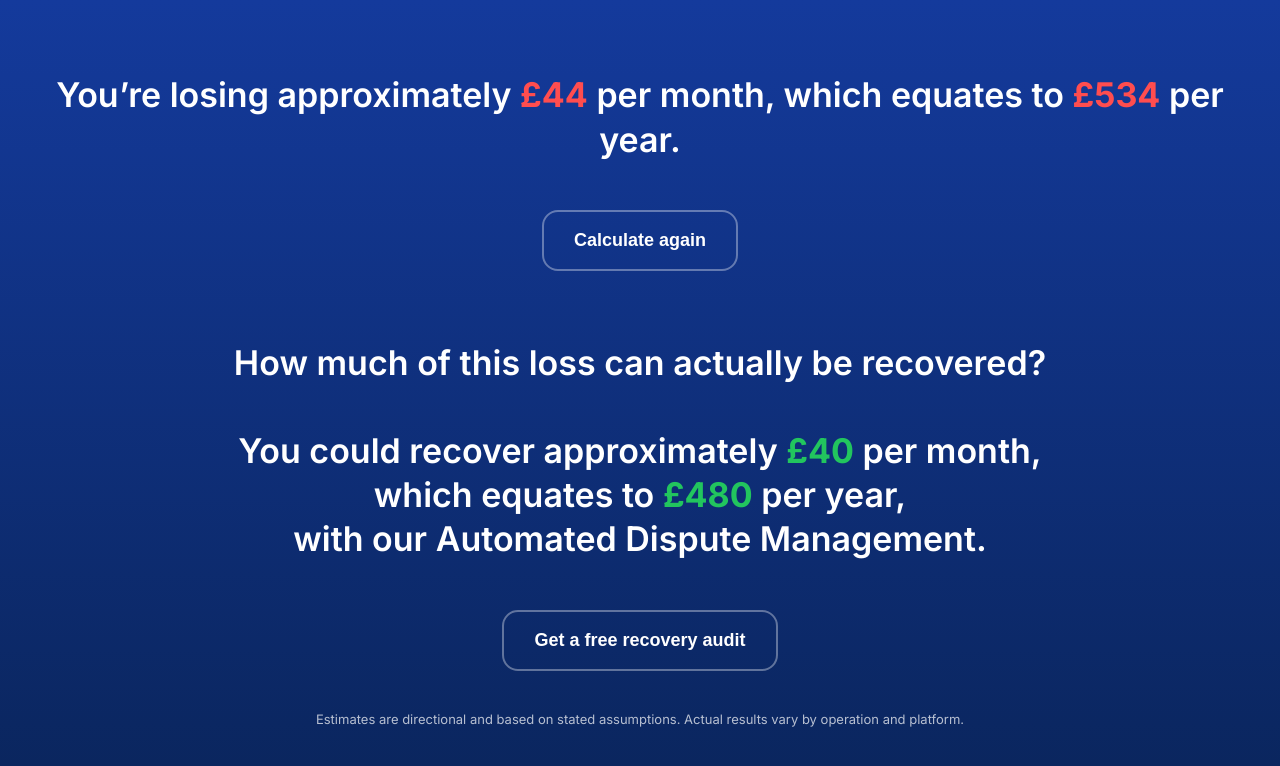
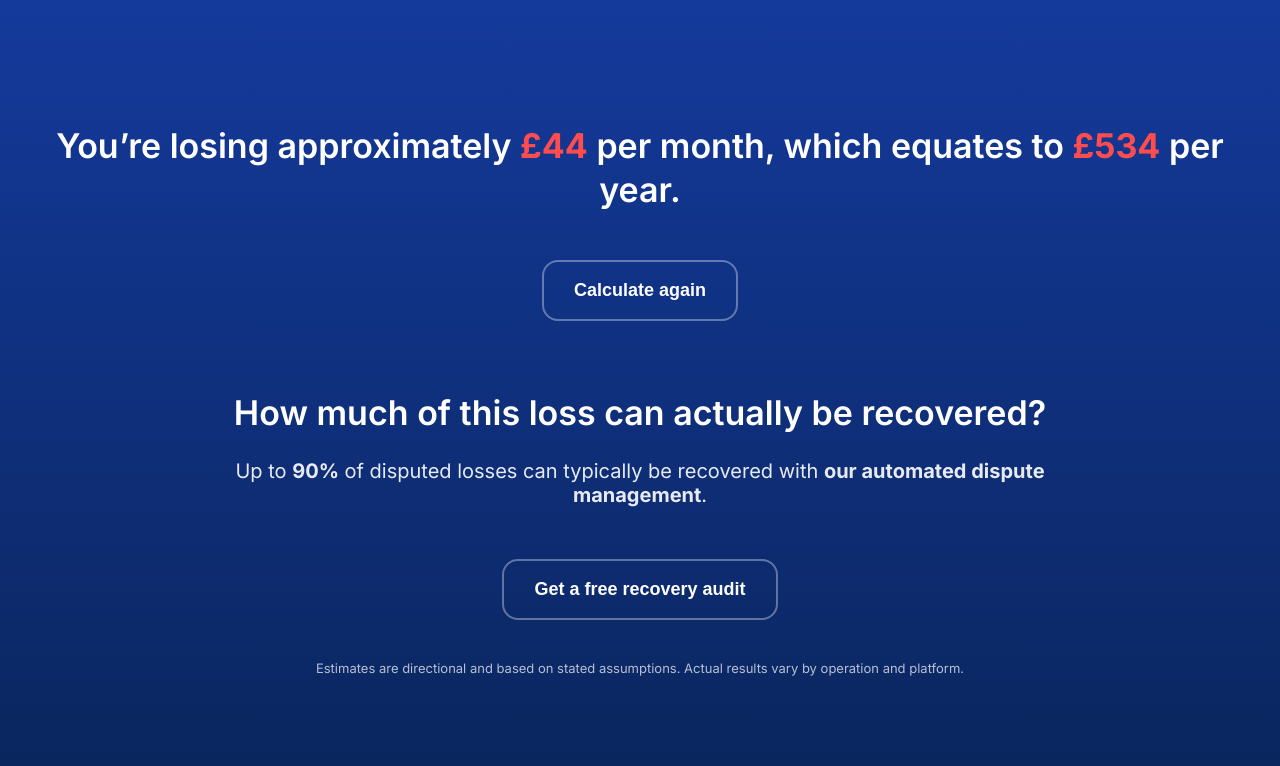
Before and after one commit to IDT-ADT/Revenue-Calculator, a plain HTML site: page index.html in a window 1280 px wide. Both pictures are taken after typing "5", "5", "5" into the empty fields and a click on the button "Calculate cost". Drawn offline with Linux system fonts and the light colour scheme.

Commit message:
Refactor recovery section and remove unused styles
Removed money-green class and updated recovery text.

```diff
--- a/index.html
+++ b/index.html
@@ -112,16 +112,21 @@
       font-weight: 700;
     }
 
-    .money-green {
-      color: #22c55e;
-      font-weight: 700;
-    }
-
     .recovery {
-      margin-top: 70px; /* extra breathing space */
+      margin-top: 70px;
       max-width: 820px;
       margin-left: auto;
       margin-right: auto;
+    }
+
+    .recovery p {
+      font-size: 20px;
+      opacity: 0.9;
+      margin-bottom: 28px;
+    }
+
+    .highlight {
+      font-weight: 700;
     }
 
     .disclaimer {
@@ -165,7 +170,7 @@
 <div class="hero hidden" id="resultState">
   <div class="content">
 
-    <!-- LOSS (single line flow) -->
+    <!-- LOSS -->
     <div class="result-text">
       You’re losing approximately
       <span class="money" id="monthlyLoss"></span>
@@ -174,22 +179,19 @@
       per year.
     </div>
 
-    <!-- CALCULATE AGAIN (moved up) -->
+    <!-- CALCULATE AGAIN -->
     <button class="secondary" onclick="reset()">Calculate again</button>
 
-    <!-- RECOVERY -->
+    <!-- RECOVERY (NO £ NUMBERS) -->
     <div class="recovery">
       <div class="result-text">
         How much of this loss can actually be recovered?
-        <br /><br />
-        You could recover approximately
-        <span class="money-green" id="monthlyRecoverable"></span>
-        per month, which equates to
-        <span class="money-green" id="yearlyRecoverable"></span>
-        per year,
-        <br />
-        with our Automated Dispute Management.
       </div>
+
+      <p>
+        Up to <span class="highlight">90%</span> of disputed losses can typically be recovered
+        with <span class="highlight">our automated dispute management</span>.
+      </p>
 
       <a href="https://2bv4o0.share-eu1.hsforms.com/2Qx1AGjvpRbGlg81NbZSLzw"
          target="_blank"
@@ -207,16 +209,14 @@
 
 <script>
   function calculate() {
-    const outlets = Number(document.getElementById("outlets").value);
     const totalOrdersPerDay = Number(document.getElementById("orders").value);
     const aov = Number(document.getElementById("aov").value);
 
-    if (!outlets || !totalOrdersPerDay || !aov) return;
+    if (!totalOrdersPerDay || !aov) return;
 
     const DAYS = 365;
     const DISPUTE_RATE = 0.045;
     const COMMISSION = 0.30;
-    const RECOVERY_RATE = 0.90;
 
     const annualOrders = totalOrdersPerDay * DAYS;
     const disputedOrders = annualOrders * DISPUTE_RATE;
@@ -226,20 +226,11 @@
 
     const monthlyLoss = totalLoss / 12;
 
-    const recoverableAnnual = totalLoss * RECOVERY_RATE;
-    const recoverableMonthly = recoverableAnnual / 12;
-
     document.getElementById("monthlyLoss").innerText =
       "£" + monthlyLoss.toFixed(0);
 
     document.getElementById("yearlyLoss").innerText =
       "£" + totalLoss.toFixed(0);
-
-    document.getElementById("monthlyRecoverable").innerText =
-      "£" + recoverableMonthly.toFixed(0);
-
-    document.getElementById("yearlyRecoverable").innerText =
-      "£" + recoverableAnnual.toFixed(0);
 
     document.getElementById("inputState").classList.add("hidden");
     document.getElementById("resultState").classList.remove("hidden");
```
